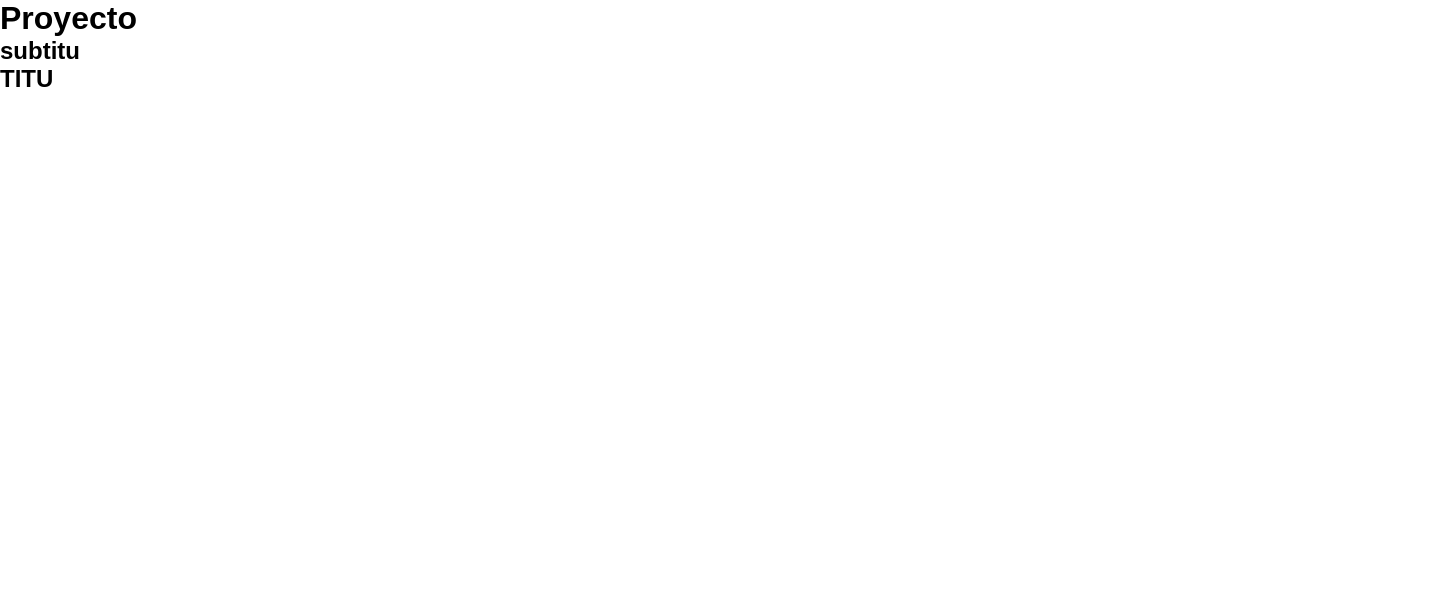
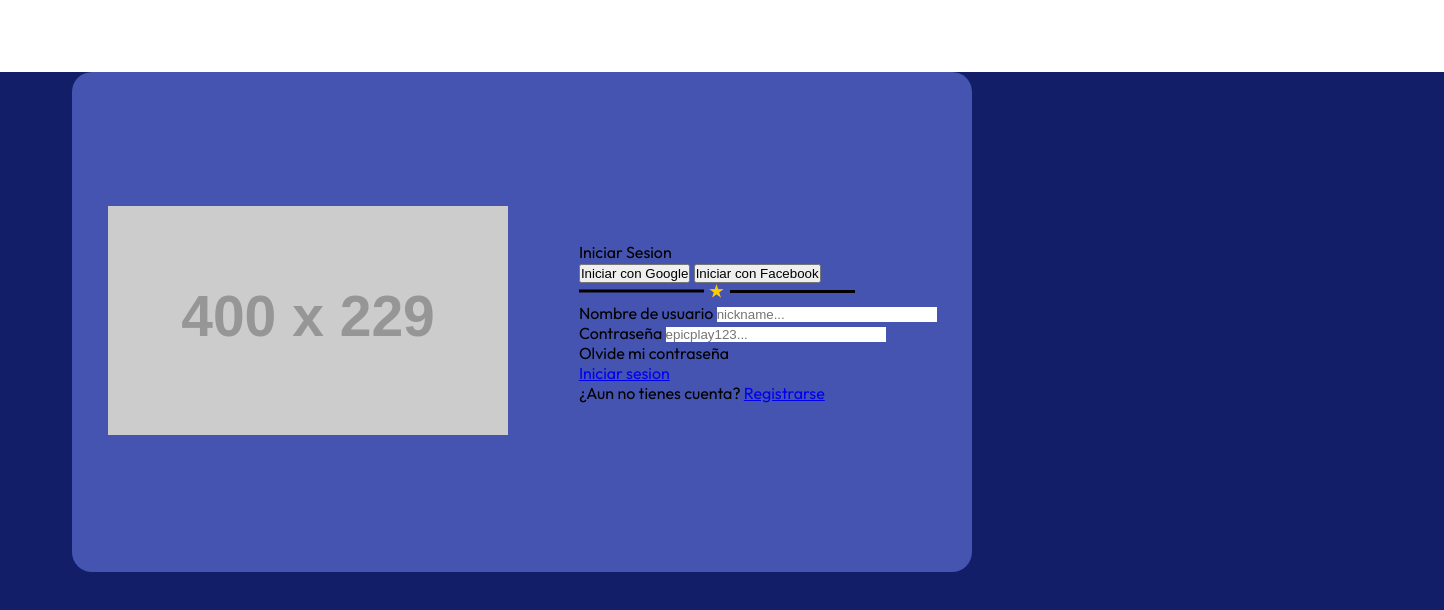
Before and after one commit to JonathanUgarte/Interfaces-Grupo6-Entregable2, a plain HTML site: page index.html in a window 1280 px wide. Shown: the whole page, 1444 px wide, since content can reach past the window. Drawn offline with Linux system fonts and the light colour scheme; placeholder pictures from the web are drawn by us.

Commit message:
se agrego register

```diff
--- a/index.html
+++ b/index.html
@@ -4,11 +4,59 @@
     <meta charset="UTF-8">
     <meta name="viewport" content="width=device-width, initial-scale=1.0">
     <link rel="stylesheet" href="./css/style.css">
+    <link rel="preconnect" href="https://fonts.googleapis.com">
+    <link rel="preconnect" href="https://fonts.gstatic.com/" crossorigin>
+    <link href="https://fonts.googleapis.com/css2?family=Outfit:wght@100..900&display=swap" rel="stylesheet">
     <title>Document</title>
 </head>
 <body>
-    <h1>Proyecto</h1>
-    <h2>subtitu</h2>
-    <h2>TITU</h2>
+    <section class="background-color-login">
+        <section class="container-login-full">
+            <div class="Logo">
+                <img class="Image24" src="https://via.placeholder.com/400x229" alt="Logo de la página">
+            </div>
+            <div id="separator-line">
+            </div>
+            <div id="container-login" class="container-login">
+                <div class="container-btn">
+                    <span class="ini-session">Iniciar Sesion</span>
+                    <div>
+                        <button class="btn-google" id="google">Iniciar con Google</button>
+                        <button class="btn" id="facebook">Iniciar con Facebook</button>
+                    </div>
+                </div>
+                <div class="separator-login">
+                    <div class="line"></div>
+                    <img class="icono-separador" src="img/separador.png" alt="Icono separador" >
+                    <div class="line"></div>
+                </div>
+                <div class="container-form">
+                    <form class="form-login" action="">
+                        <div id="first-label">
+                            <span class="name-user">Nombre de usuario</span>
+                            <input class="input-form" type="text" name="nickname" placeholder="nickname...">
+                        </div>
+                        <div>
+                            <span class="pw">Contraseña</span>
+                            <input class="input-form" type="password" placeholder="epicplay123...">
+                        </div>
+
+                        <div id="pass-reset">
+                            <span class="forgot-pw">Olvide mi contraseña</span>
+                        </div>
+
+                        <a type="button" id="btn-login" class="btn" href="home.html">Iniciar sesion</a>
+
+                        <div class="change">
+                            <span class="no-account">¿Aun no tienes cuenta?</span>
+                            <a type="button" id="btn-register" class="btn" href="register.html">Registrarse</a>
+                        </div>
+                    </form>
+
+                </div>
+            </div>
+        </section>
+    </section>
+
 </body>
 </html>
```
